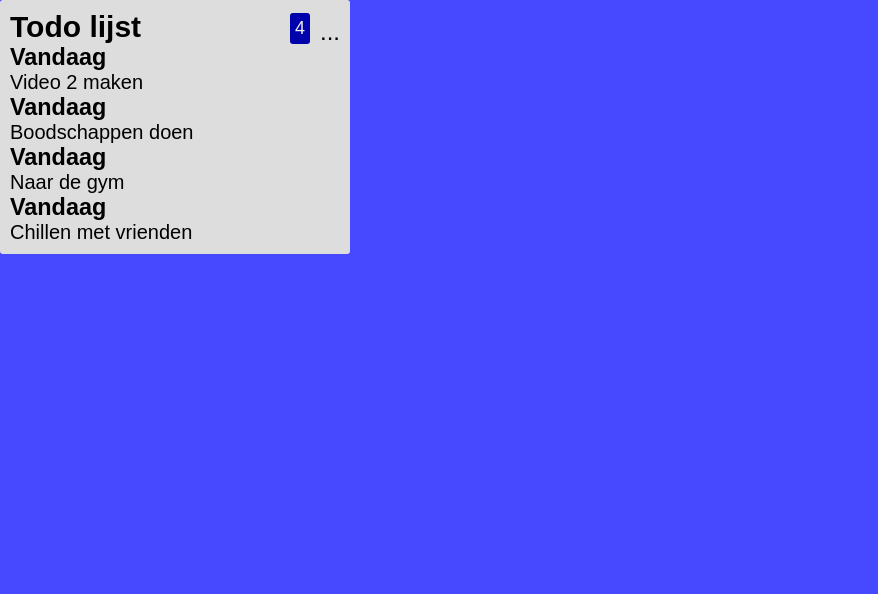
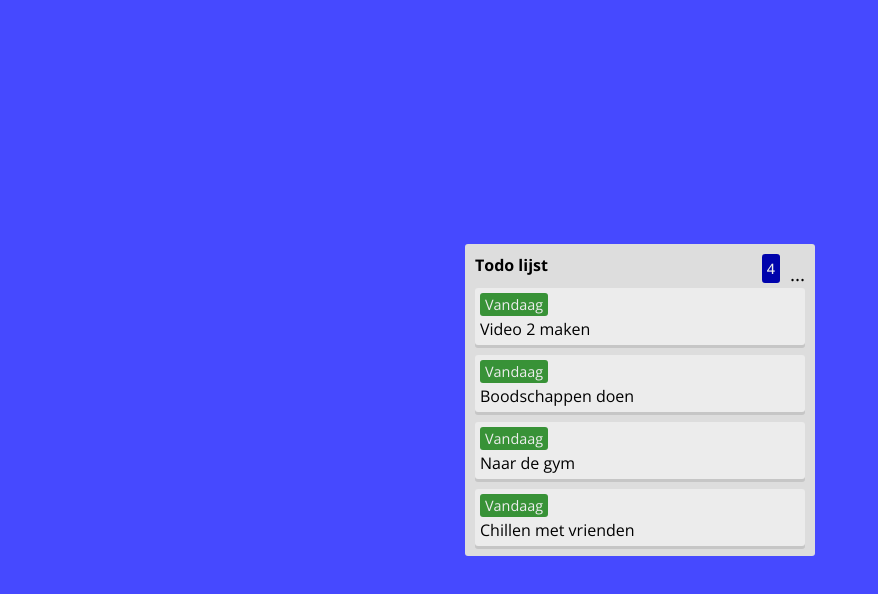
Before and after one commit to pawelkellner/trellie, a React (Create React App) app: page / in a window 1280 px wide. Shown: the top 594 px of the page, without its empty margins (0-878 px from the left). Built offline with nearby package versions, Linux system fonts and the light colour scheme.

Commit message:
video 7 af

```diff
--- a/public/index.html
+++ b/public/index.html
@@ -8,6 +8,8 @@
       content="Web site created using create-react-app"
     />
     <title>Trellie</title>
+    <link rel="preconnect" href="https://fonts.googleapis.com"><link rel="preconnect" href="https://fonts.gstatic.com" crossorigin>
+    <link href="https://fonts.googleapis.com/css2?family=Open+Sans:wght@400;500;700&display=swap" rel="stylesheet">
   </head>
   <body>
     <noscript>You need to enable JavaScript to run this app.</noscript>
--- a/src/App/App.css
+++ b/src/App/App.css
@@ -9,10 +9,14 @@ html{
 }
 
 body{
-    font-size: 2rem;
-    font-family: sans-serif;
+    font-size: 1.6rem;
+    font-family: 'Open Sans',sans-serif;
     background: #4649ff;
 }
 
 #root{
+    min-height: 100vh;
+    display: flex;
+    justify-content: center;
+    align-items: center;
 }
--- a/src/components/Activity/Activity.css
+++ b/src/components/Activity/Activity.css
@@ -0,0 +1,19 @@
+.activity{
+    background: #ececec;
+    padding: 0.5rem;
+    display: flex;
+    flex-direction: column;
+    gap: 0.2rem;
+    box-shadow: 0 0.3rem 0 0 #c6c6c6;
+    border-radius: 0.3rem;
+}
+
+.activity__label{
+    font-size: 90%;
+    background: #389237;
+    width: max-content;
+    padding: 0.2rem 0.5rem;
+    border-radius: 0.3rem;
+    color: #eee;
+    font-weight: 400;
+}
--- a/src/components/Trellie/Trellie.css
+++ b/src/components/Trellie/Trellie.css
@@ -9,6 +9,12 @@
 .trellie__header{
     display: flex;
     justify-content: space-between;
+    margin-bottom: 0.5rem;
+}
+
+.trellie__heading{
+    font-size: 100%;
+    font-weight: 700;
 }
 
 .trellie__headerWrapper{
@@ -22,6 +28,12 @@
     border: none;
     font-size: 120%;
     line-height: 1;
+    font-family: 'Open Sans',sans-serif;
+    font-weight: 400;
+}
+
+.trellie__edit:hover{
+    cursor: pointer;
 }
 
 .trellie__number{
@@ -30,5 +42,12 @@
     padding: 0.5rem;
     border-radius: 0.3rem;
     color: #eee;
+    font-weight: 500;
+}
 
+.trellie__activities{
+    list-style: none;
+    display: flex;
+    flex-direction: column;
+    gap: 1rem;
 }
```
